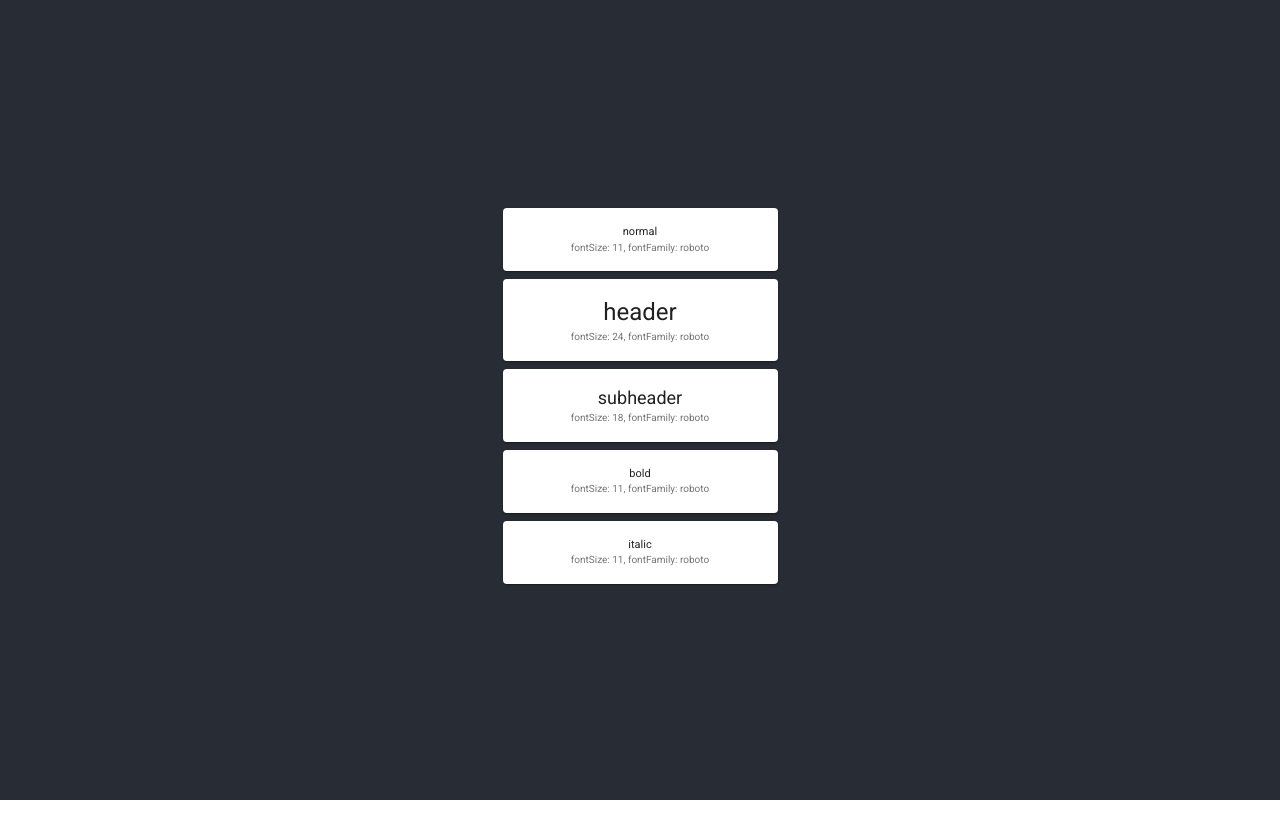
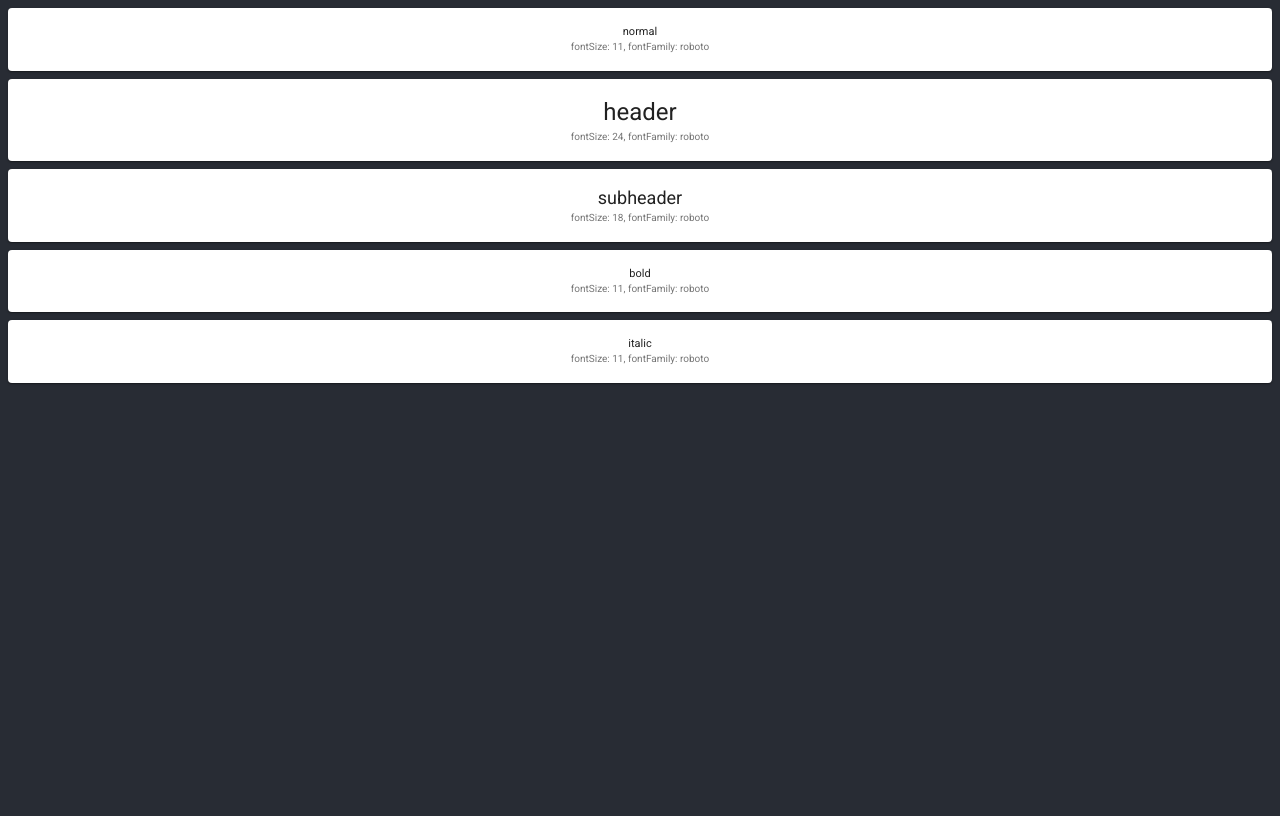
Before and after one commit to danielgwilson/betterstyles, a React (Create React App) app in the folder betterstyles/: page / in a window 1280 px wide. Built offline with nearby package versions, Linux system fonts and the light colour scheme.

Commit message:
Removed extras from App.css

```diff
--- a/betterstyles/src/App.css
+++ b/betterstyles/src/App.css
@@ -23,10 +23,10 @@
     min-height: 100vh;
     display: flex;
     flex-direction: column;
-    align-items: center;
-    justify-content: center;
+    align-items: left;
+    justify-content: left;
     font-size: calc(10px + 2vmin);
-    color: white;
+    padding: 8px;
 }
 
 .App-link {
```
